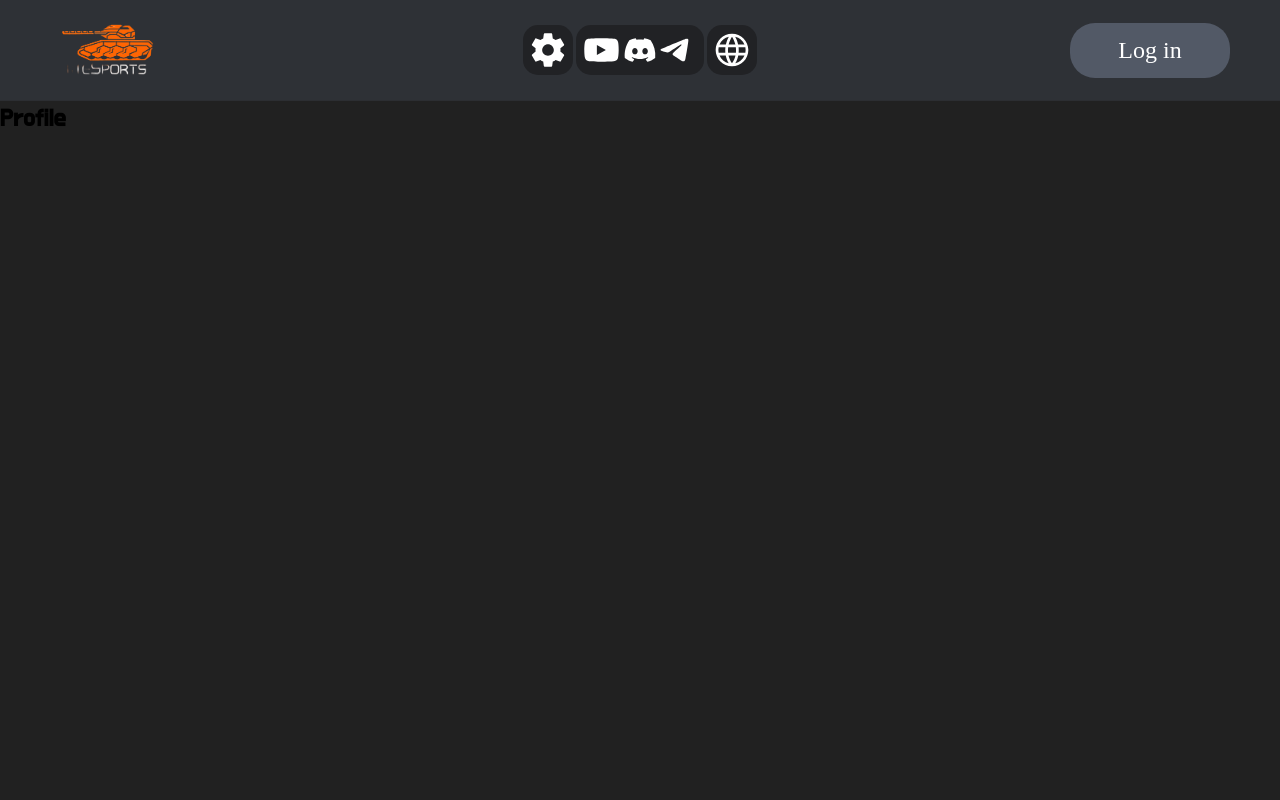
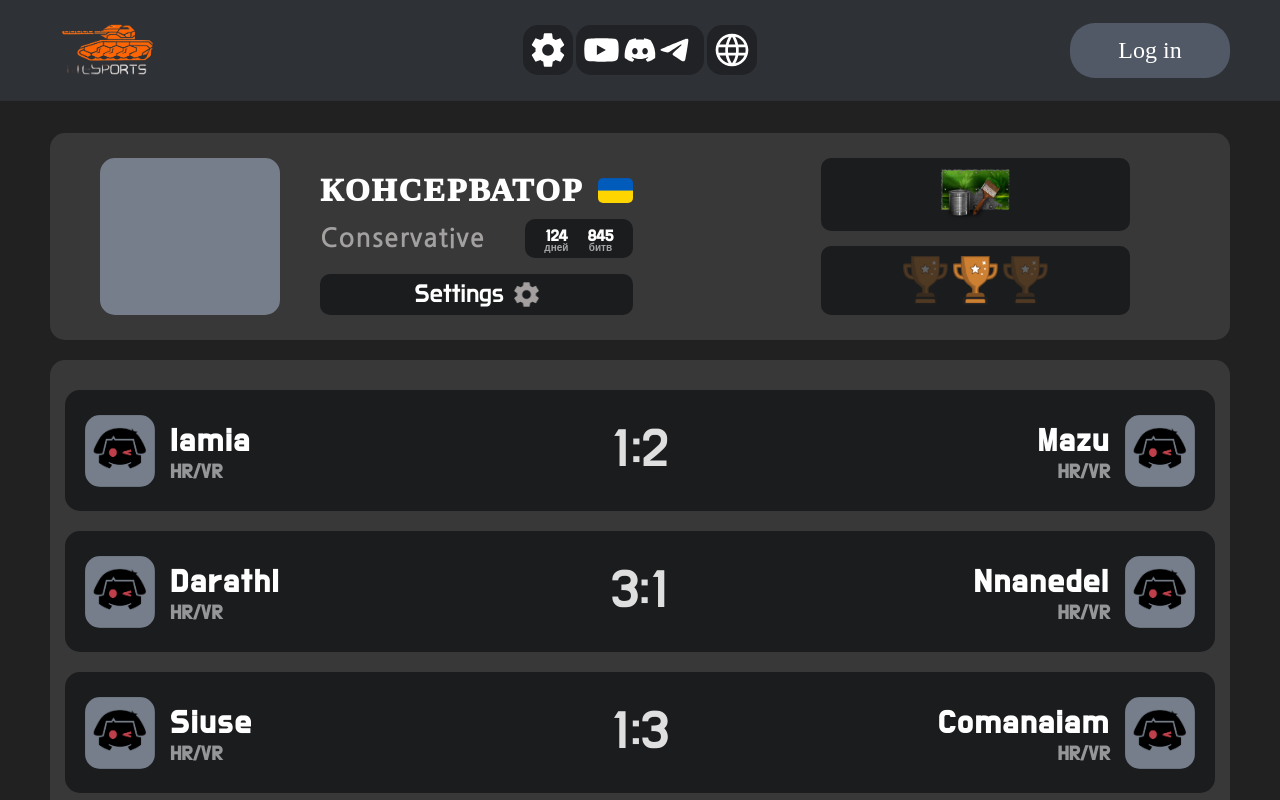
Before and after one commit to serp0v/RTS, a React (Vite) app: page /profile in a window 1280 px wide. Built offline with nearby package versions, Linux system fonts and the light colour scheme; the HTML template or start-up script is replaced by a standard one; a web font is replaced by a local one.

Commit message:
make profile page

```diff
--- /dev/null
+++ b/src/app/components/Match/Match.adaptive.css
@@ -0,0 +1,14 @@
+@media (max-width: 550px) {
+  .match img {
+    display: none;
+  }
+  .player-nickname {
+    font-size: 16px;
+  }
+  .player-type {
+    font-size: 14px;
+  }
+  .score {
+    font-size: 20px;
+  }
+}
--- /dev/null
+++ b/src/app/components/Match/Match.css
@@ -0,0 +1,58 @@
+.matches {
+  margin-top: 20px;
+  padding: 30px 15px 0 15px;
+
+  background: #393838;
+  border-radius: 15px;
+}
+.match {
+  width: 100%;
+
+  margin-bottom: 20px;
+  padding: 20px;
+
+  display: flex;
+  justify-content: space-between;
+  align-items: center;
+
+  background: #1a1c1e;
+  border-radius: 15px;
+}
+.match img {
+  width: 70px;
+  height: auto;
+  border-radius: 15px;
+}
+.player {
+  width: 30%;
+  display: flex;
+  gap: 15px;
+
+  color: #fff;
+}
+.player-nickname {
+  margin-top: 10px;
+
+  font-size: 32px;
+  line-height: 1;
+  letter-spacing: 2px;
+}
+.player-type {
+  font-size: 20px;
+  color: #f6f6f6;
+  opacity: 0.56;
+}
+
+.score {
+  width: 40%;
+  text-align: center;
+  color: #dfdfdf;
+  font-size: 54px;
+  justify-self: center;
+}
+
+.player-reverted {
+  justify-self: flex-end;
+  flex-direction: row-reverse;
+  text-align-last: right;
+}
--- /dev/null
+++ b/src/app/components/Match/Match.jsx
@@ -0,0 +1,35 @@
+import PropTypes from "prop-types";
+import player from "../../../assets/player.png";
+
+import "./Match.css";
+import "./Match.adaptive.css";
+
+const Match = ({ data }) => {
+  const { firstPlayer, secondPlayer, score } = data;
+
+  return (
+    <div className="match">
+      <div className="first-player player">
+        <img src={player} alt="" />
+        <div className="player-info">
+          <h3 className="player-nickname">{firstPlayer.nickname}</h3>
+          <h4 className="player-type">{firstPlayer.type}</h4>
+        </div>
+      </div>
+      <div className="score">{score}</div>
+      <div className="second-player player player-reverted">
+        <img src={player} alt="" />
+        <div className="player-info">
+          <h3 className="player-nickname">{secondPlayer.nickname}</h3>
+          <h4 className="player-type">{secondPlayer.type}</h4>
+        </div>
+      </div>
+    </div>
+  );
+};
+
+Match.propTypes = {
+  data: PropTypes.object,
+};
+
+export default Match;
--- /dev/null
+++ b/src/app/components/UserProfile/UserProfile.adaptive.css
@@ -0,0 +1,53 @@
+@media (max-width: 1024px) {
+  .profile {
+    width: 100%;
+    padding: 25px;
+    flex-direction: column;
+    justify-content: center;
+    align-items: center;
+    gap: 30px;
+  }
+  .profile-img {
+    width: 30%;
+    height: 150px;
+  }
+  .profile-info-block {
+    width: 100%;
+    gap: 4rem;
+  }
+  .profile-info {
+    width: 70%;
+    margin: 0;
+  }
+  .profile-awards {
+    width: 100%;
+  }
+  .profile-line {
+    padding: 15px;
+  }
+}
+
+@media (max-width: 750px) {
+  .profile-info-block {
+    flex-direction: column;
+    justify-content: center;
+    align-items: center;
+    gap: 2rem;
+  }
+  .profile-info {
+    width: 100%;
+    gap: 0.5rem;
+  }
+  .profile-img {
+    width: 100%;
+  }
+}
+
+@media (max-width: 370px) {
+  .profile-title {
+    font-size: 24px;
+  }
+  .profile-subtitle {
+    font-size: 18px;
+  }
+}
--- /dev/null
+++ b/src/app/components/UserProfile/UserProfile.css
@@ -0,0 +1,161 @@
+@import url("https://fonts.googleapis.com/css2?family=Nanum+Gothic:wght@400;700;800&display=swap");
+.profile {
+  width: 100%;
+  display: flex;
+  justify-content: space-between;
+
+  margin-top: 2rem;
+  padding: 25px 100px 25px 50px;
+
+  color: #fff;
+  background: #393838;
+  border-radius: 15px;
+}
+.profile-img {
+  width: 25%;
+  height: 100%;
+
+  background: #757e8a;
+  border-radius: 15px;
+}
+.profile-info-block {
+  width: 70%;
+
+  display: flex;
+  gap: 20px;
+}
+
+.profile-info {
+  margin-left: 20px;
+  padding-top: 20px;
+
+  display: flex;
+  flex-direction: column;
+  justify-content: space-between;
+}
+
+.profile-title {
+  font-size: 32px;
+  font-family: "Nanum Gothic";
+  font-weight: 1000;
+  letter-spacing: 2px;
+  text-transform: uppercase;
+  line-height: 0.7;
+}
+
+.title-row {
+  display: flex;
+  justify-content: space-between;
+}
+.title-row img {
+  width: 35px;
+  height: 25px;
+  margin-left: 15px;
+  border-radius: 5px;
+}
+
+.profile-subtitle {
+  margin-right: 10px;
+
+  color: #b1adad;
+  opacity: 0.89;
+  letter-spacing: 1px;
+  line-height: 0.7;
+
+  font-family: "Nanum Gothic";
+  font-size: 26px;
+}
+.subtitle-row {
+  justify-content: space-between;
+}
+
+.row {
+  display: flex;
+  align-items: center;
+}
+
+.statistics {
+  display: flex;
+  justify-content: center;
+  align-items: flex-start;
+  gap: 20px;
+  padding: 5px 20px 10px 20px;
+
+  background: #1a1c1e;
+  border-radius: 10px;
+}
+
+.statistics p {
+  font-size: 16px;
+  font-weight: 700;
+  position: relative;
+}
+.statistics p::after {
+  content: "дней";
+
+  display: block;
+  position: absolute;
+  top: 70%;
+  left: 50%;
+
+  transform: translateX(-50%);
+
+  font-size: 10px;
+  opacity: 0.6;
+}
+.statistics p:last-child::after {
+  content: "битв";
+}
+
+.profile-settings {
+  display: flex;
+  align-items: center;
+  justify-content: center;
+  gap: 10px;
+
+  background: #1a1c1e;
+  border: none;
+  border-radius: 10px;
+
+  font-size: 26px;
+  color: #fff;
+
+  cursor: pointer;
+  transition: 0.3s;
+}
+.profile-settings img {
+  width: 25px;
+  height: 25px;
+}
+
+.profile-settings:hover {
+  background: #212427;
+}
+
+.profile-awards {
+  width: 30%;
+
+  display: flex;
+  flex-direction: column;
+  justify-content: center;
+  gap: 15px;
+}
+
+.profile-line {
+  width: 100%;
+
+  display: flex;
+  justify-content: center;
+  align-items: center;
+  gap: 5px;
+
+  border-radius: 10px;
+  background: #1a1c1e;
+}
+.profile-line img {
+  height: 70%;
+}
+.profile-line:nth-child(2) img:nth-child(1),
+.profile-line:nth-child(2) img:nth-child(3) {
+  opacity: 0.3;
+}
--- /dev/null
+++ b/src/app/components/UserProfile/UserProfile.jsx
@@ -0,0 +1,46 @@
+import ua from "../../../assets/UA.png";
+import settings from "../../../assets/settings.png";
+import top from "../../../assets/top.png";
+import cup from "../../../assets/cup.png";
+
+import "./UserProfile.css";
+import "./UserProfile.adaptive.css";
+
+const UserProfile = () => {
+  return (
+    <div className="profile">
+      <div className="profile-info-block">
+        <div className="profile-img"></div>
+        <div className="profile-info">
+          <div className="row title-row">
+            <h2 className="profile-title">Консерватор</h2>
+            <img src={ua} alt="" />
+          </div>
+          <div className="row subtitle-row">
+            <h3 className="profile-subtitle">Conservative</h3>
+            <div className="statistics">
+              <p>124</p>
+              <p>845</p>
+            </div>
+          </div>
+          <button className="profile-settings">
+            Settings
+            <img src={settings} alt="" />
+          </button>
+        </div>
+      </div>
+      <div className="profile-awards">
+        <div className="profile-line">
+          <img src={top} alt="" />
+        </div>
+        <div className="profile-line">
+          <img src={cup} alt="" />
+          <img src={cup} alt="" />
+          <img src={cup} alt="" />
+        </div>
+      </div>
+    </div>
+  );
+};
+
+export default UserProfile;
--- a/src/app/css/index.css
+++ b/src/app/css/index.css
@@ -9,6 +9,7 @@
 html,
 body {
   width: 100%;
+  height: 100%;
   overflow-x: hidden;
 }
 
--- /dev/null
+++ b/src/app/pages/Profile/Profile.css
@@ -0,0 +1,7 @@
+.matches-list {
+  margin-top: 20px;
+  padding: 30px 15px 0 15px;
+
+  background: #393838;
+  border-radius: 15px;
+}
--- a/src/app/pages/Profile/Profile.jsx
+++ b/src/app/pages/Profile/Profile.jsx
@@ -1,10 +1,69 @@
-import React from "react";
+import Match from "../../components/Match/Match";
+import UserProfile from "../../components/UserProfile/UserProfile";
+
+import "./Profile.css";
+
+const matches = [
+  {
+    firstPlayer: {
+      nickname: "Iamia",
+      type: "HR/VR",
+    },
+    secondPlayer: {
+      nickname: "Mazu",
+      type: "HR/VR",
+    },
+    score: "1:2",
+    id: Math.random() * 100,
+  },
+  {
+    firstPlayer: {
+      nickname: "Darathl",
+      type: "HR/VR",
+    },
+    secondPlayer: {
+      nickname: "Nnanedel",
+      type: "HR/VR",
+    },
+    score: "3:1",
+    id: Math.random() * 100,
+  },
+  {
+    firstPlayer: {
+      nickname: "Siuse",
+      type: "HR/VR",
+    },
+    secondPlayer: {
+      nickname: "Comanaiam",
+      type: "HR/VR",
+    },
+    score: "1:3",
+    id: Math.random() * 100,
+  },
+  {
+    firstPlayer: {
+      nickname: "Xananet",
+      type: "HR/VR",
+    },
+    secondPlayer: {
+      nickname: "Denone",
+      type: "HR/VR",
+    },
+    score: "2:2",
+    id: Math.random() * 100,
+  },
+];
 
 const Profile = () => {
   return (
-    <div>
-      <h1>Profile</h1>
-    </div>
+    <section className="main-container">
+      <UserProfile />
+      <div className="matches-list">
+        {matches.map((match) => (
+          <Match key={match.id} data={match} />
+        ))}
+      </div>
+    </section>
   );
 };
 
```
